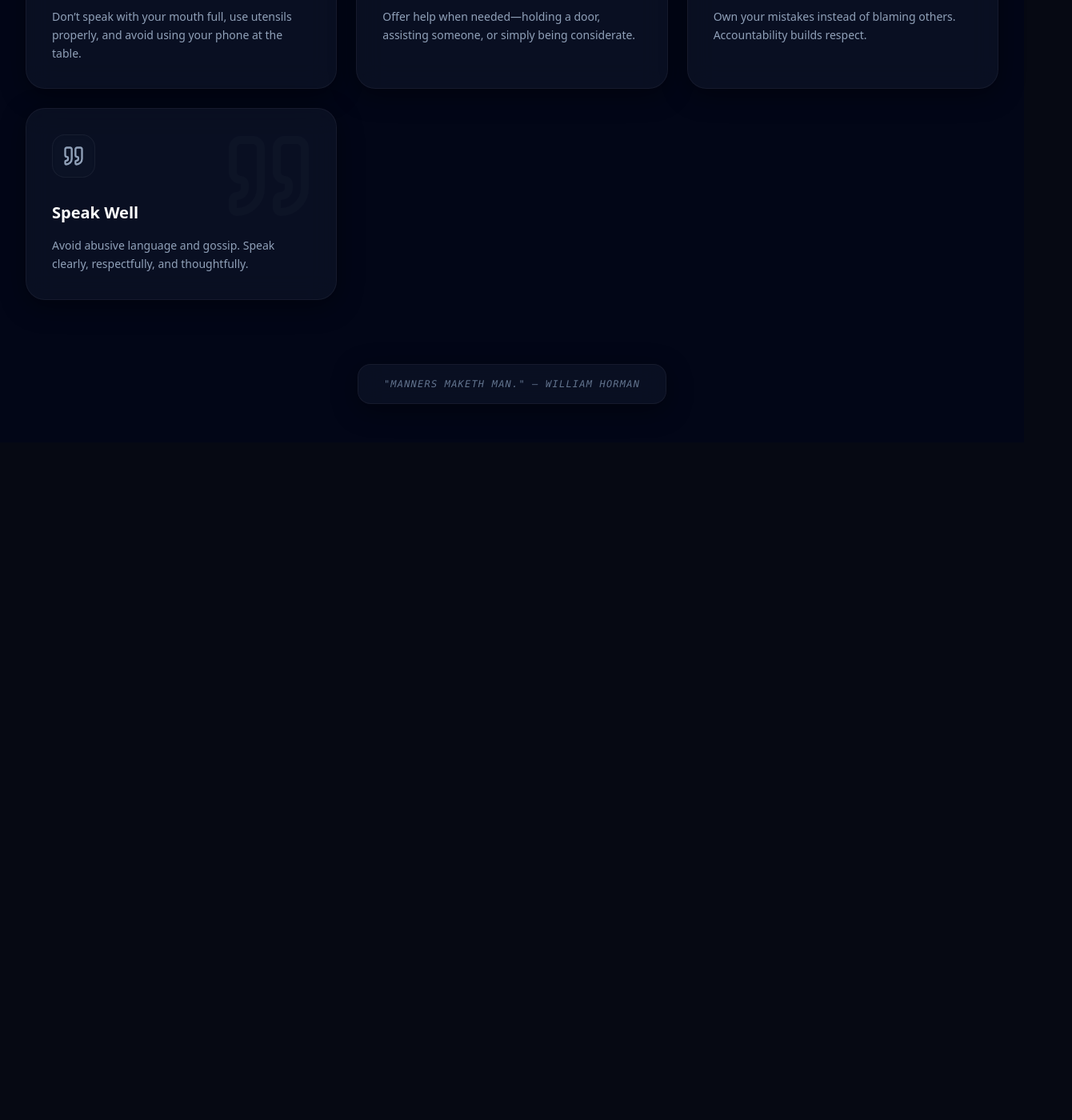
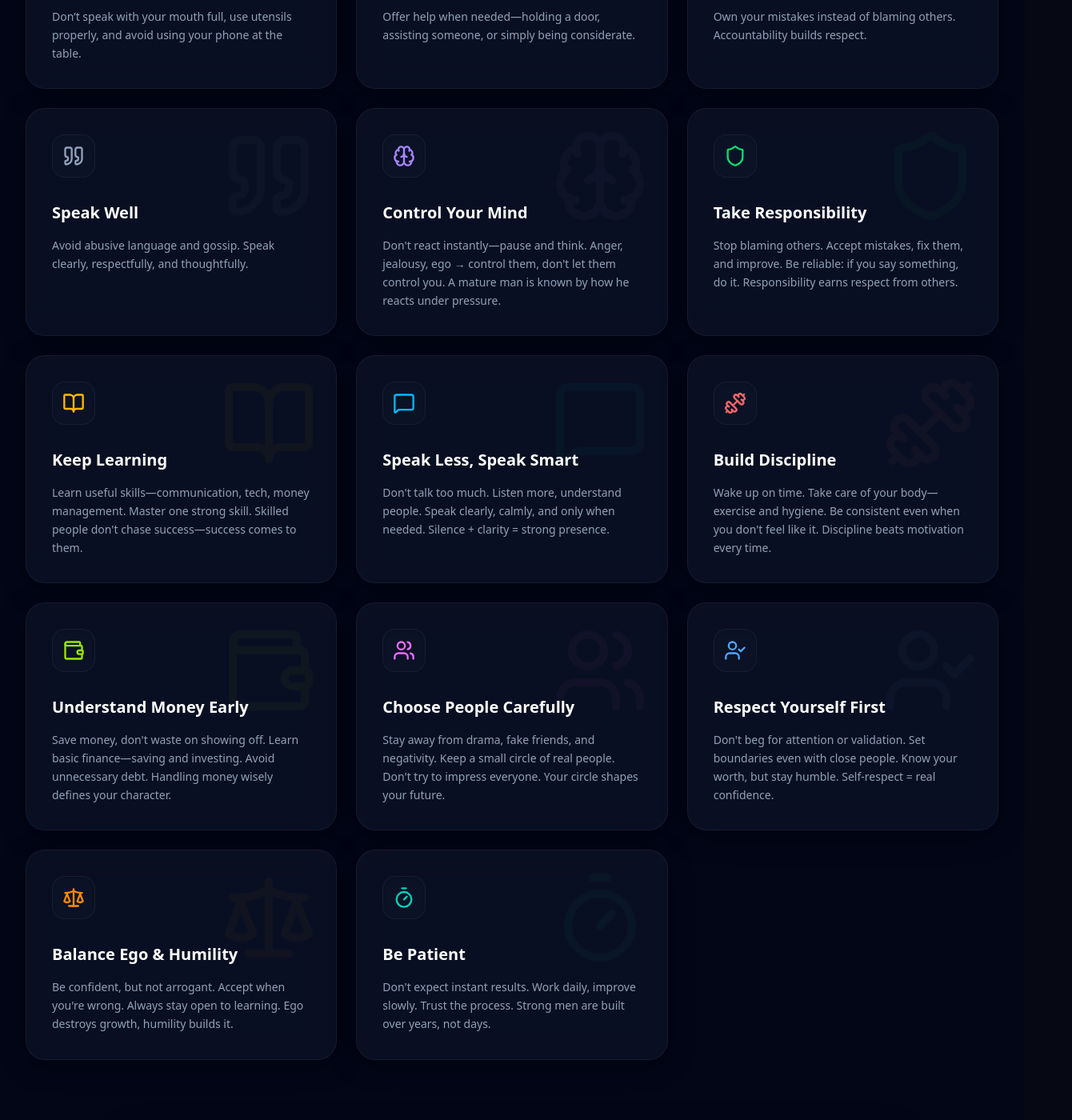
Before and after one commit to shahidkm/to-do, a React (Vite) app: page /manners in a window 1280 px wide. Shown: the part 1340-2740 px from the top of the page at 80% size, 1340 px wide, since content can reach past the window. Before the commit the page ends 1893 px from the top, so only its background shows below. Built offline with nearby package versions, Linux system fonts and the light colour scheme.

Commit message:
new manners added

```diff
--- a/src/components/MannersPage.jsx
+++ b/src/components/MannersPage.jsx
@@ -13,7 +13,16 @@ import {
     HelpingHand,
     UserCheck,
     Quote,
-    Star
+    Star,
+    Brain,
+    BookOpen,
+    MessageSquare,
+    Dumbbell,
+    Wallet,
+    Users,
+    Shield,
+    Scale,
+    Timer
 } from "lucide-react";
 import Navbar from "./NavBar";
 
@@ -82,6 +91,56 @@ const MANNERS = [
         title: "Speak Well",
         description: "Avoid abusive language and gossip. Speak clearly, respectfully, and thoughtfully.",
         icon: <Quote className="text-slate-400" />
+    },
+    {
+        title: "Control Your Mind",
+        description: "Don't react instantly—pause and think. Anger, jealousy, ego → control them, don't let them control you. A mature man is known by how he reacts under pressure.",
+        icon: <Brain className="text-violet-400" />
+    },
+    {
+        title: "Take Responsibility",
+        description: "Stop blaming others. Accept mistakes, fix them, and improve. Be reliable: if you say something, do it. Responsibility earns respect from others.",
+        icon: <Shield className="text-green-400" />
+    },
+    {
+        title: "Keep Learning",
+        description: "Learn useful skills—communication, tech, money management. Master one strong skill. Skilled people don't chase success—success comes to them.",
+        icon: <BookOpen className="text-amber-400" />
+    },
+    {
+        title: "Speak Less, Speak Smart",
+        description: "Don't talk too much. Listen more, understand people. Speak clearly, calmly, and only when needed. Silence + clarity = strong presence.",
+        icon: <MessageSquare className="text-sky-400" />
+    },
+    {
+        title: "Build Discipline",
+        description: "Wake up on time. Take care of your body—exercise and hygiene. Be consistent even when you don't feel like it. Discipline beats motivation every time.",
+        icon: <Dumbbell className="text-red-400" />
+    },
+    {
+        title: "Understand Money Early",
+        description: "Save money, don't waste on showing off. Learn basic finance—saving and investing. Avoid unnecessary debt. Handling money wisely defines your character.",
+        icon: <Wallet className="text-lime-400" />
+    },
+    {
+        title: "Choose People Carefully",
+        description: "Stay away from drama, fake friends, and negativity. Keep a small circle of real people. Don't try to impress everyone. Your circle shapes your future.",
+        icon: <Users className="text-fuchsia-400" />
+    },
+    {
+        title: "Respect Yourself First",
+        description: "Don't beg for attention or validation. Set boundaries even with close people. Know your worth, but stay humble. Self-respect = real confidence.",
+        icon: <UserCheck className="text-blue-400" />
+    },
+    {
+        title: "Balance Ego & Humility",
+        description: "Be confident, but not arrogant. Accept when you're wrong. Always stay open to learning. Ego destroys growth, humility builds it.",
+        icon: <Scale className="text-orange-400" />
+    },
+    {
+        title: "Be Patient",
+        description: "Don't expect instant results. Work daily, improve slowly. Trust the process. Strong men are built over years, not days.",
+        icon: <Timer className="text-teal-400" />
     }
 ];
 
@@ -168,7 +227,7 @@ export default function MannersPage() {
                 >
                     <div className="inline-block px-8 py-4 dash-glass rounded-2xl border border-white/5">
                         <p className="text-slate-500 font-mono text-xs uppercase tracking-widest italic">
-                            "Manners maketh man." — William Horman
+                            "Becoming a legend is not about showing others — it's about becoming someone you respect when you're alone."
                         </p>
                     </div>
                 </motion.div>
```
